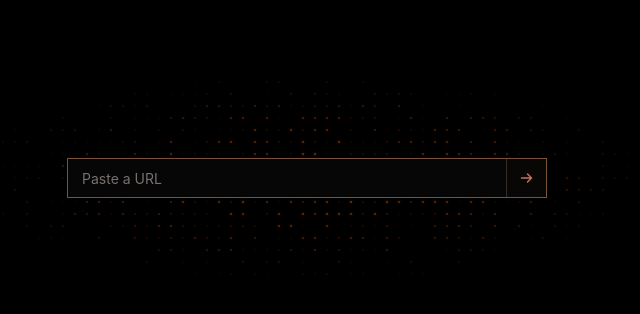
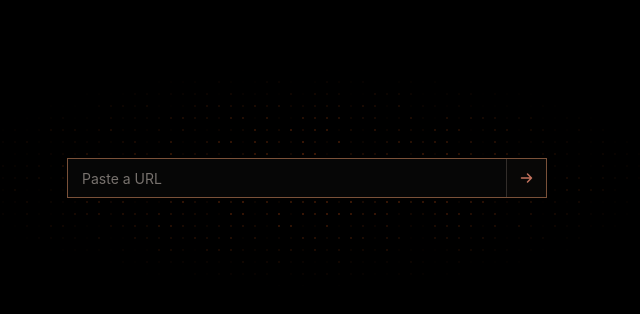
Before and after one commit to JSzesze/repruv, a website: page public/index.html in a window 1280 px wide. Shown: the part 222-536 px from the top of the page, 333-973 px from the left. Drawn offline with Linux system fonts and the light colour scheme.

Commit message:
Remove the ambient dot glow

```diff
--- a/public/dotted-glow.js
+++ b/public/dotted-glow.js
@@ -6,12 +6,10 @@
 
   const gap = 12;
   const coreRadius = 1;
-  const glowRadius = 1.35;
   const opacity = 0.6;
   const speedMin = 0.4;
   const speedMax = 1.3;
   const dotColor = "rgba(217, 85, 18, 0.72)";
-  const glowColor = "rgba(255, 118, 31, 0.96)";
   const reducedMotion = window.matchMedia("(prefers-reduced-motion: reduce)");
 
   let width = 0;
@@ -47,19 +45,6 @@
       const pulse = (Math.sin(time * dot.speed + dot.phase) + 1) / 2;
       const alpha = 0.12 + pulse * 0.88;
 
-      if (alpha > 0.62) {
-        const glow = (alpha - 0.62) / 0.38;
-        context.fillStyle = glowColor;
-        context.globalAlpha = glow * opacity * 0.44;
-        context.shadowColor = glowColor;
-        context.shadowBlur = 5 * glow;
-        context.beginPath();
-        context.arc(dot.x, dot.y, glowRadius, 0, Math.PI * 2);
-        context.fill();
-      }
-
-      context.shadowColor = "transparent";
-      context.shadowBlur = 0;
       context.fillStyle = dotColor;
       context.globalAlpha = alpha * opacity;
       context.beginPath();
--- a/public/styles.css
+++ b/public/styles.css
@@ -67,7 +67,6 @@ button {
   height: 4px;
   border-radius: 50%;
   background: var(--orange);
-  box-shadow: 0 0 6px color-mix(in oklch, var(--orange) 70%, transparent);
 }
 
 .sr-only {
```
Also changed, not shown: .impeccable.md.
